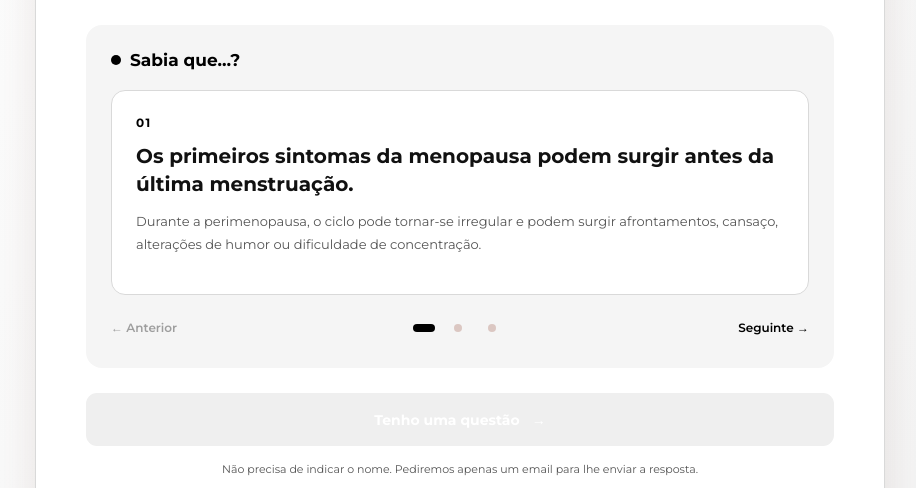
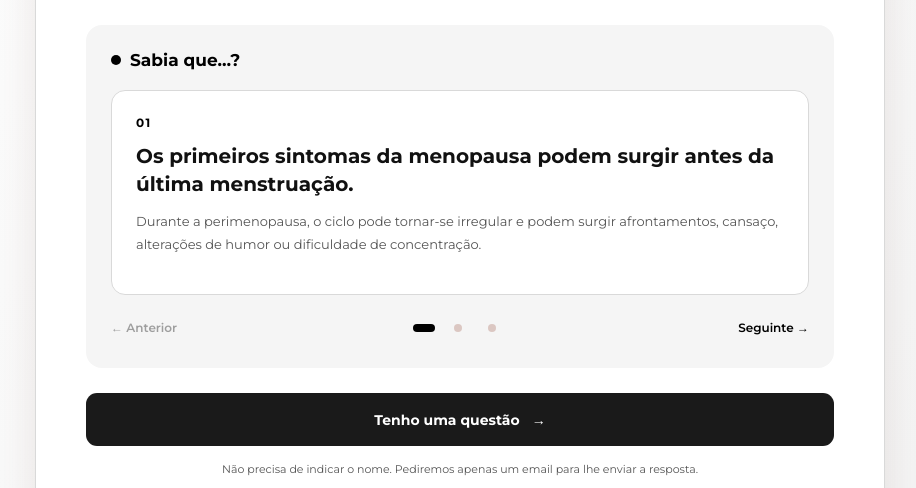
Before and after one commit to fligacreate-create/menopausa, a plain HTML site: page index.html in a window 1280 px wide. Shown: the part 464-952 px from the top of the page, without its empty margins (180-1096 px from the left). Drawn offline with Linux system fonts and the light colour scheme.

Commit message:
Update index.html

```diff
--- a/index.html
+++ b/index.html
@@ -43,7 +43,7 @@
       margin: 0;
       padding: 30px 16px;
       min-height: 100vh;
-      background:linear-gradient(135deg, #ffffff, #f2f2f2);
+      background: linear-gradient(135deg, #ffffff, #f2f2f2);
       color: var(--texto);
       font-family: "Montserrat", Arial, sans-serif;
     }
@@ -289,7 +289,7 @@
       padding: 14px 20px;
       border: 0;
       border-radius: 11px;
-      background:  background: #1a1a1a;
+      background: #1a1a1a;
       color: #fff;
       font-size: 14px;
       font-weight: 700;
@@ -1243,7 +1243,6 @@
       const SCRIPT_URL =
         'https://script.google.com/macros/s/AKfycbwJUbkgjo6P3g_f1mEA5AH6aFCoPpn5OxT7sPelNzWyRklfqAeRVmu_lQV5xUjf7B33/exec';
 
-      // SUBSTITUA PELO ENDEREÇO REAL DA POLÍTICA DE PRIVACIDADE.
       const PRIVACIDADE_URL =
         'https://www.farmaciadaliga.pt/informacoes/politica-de-privacidade.html';
 
@@ -1520,7 +1519,6 @@
                 'foi efetuado. Indicou a sua preferência de contacto ' +
                 'para saber mais sobre a Consulta da Menopausa.';
 
-          // O modo no-cors não permite ler a confirmação do servidor.
           estado.textContent = '';
         } catch (erro) {
           console.error('Erro ao enviar o formulário:', erro);
```
Lines whose indentation alone changed are shown as unchanged.
